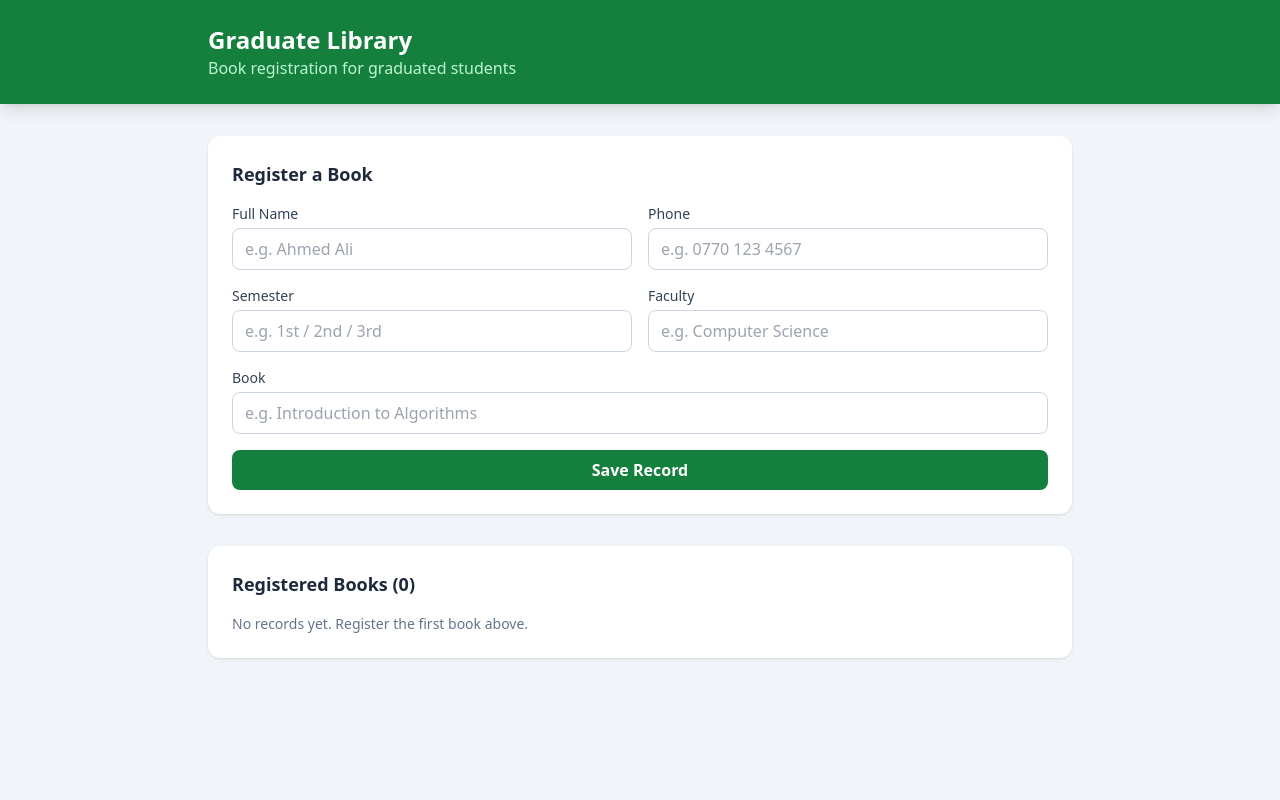
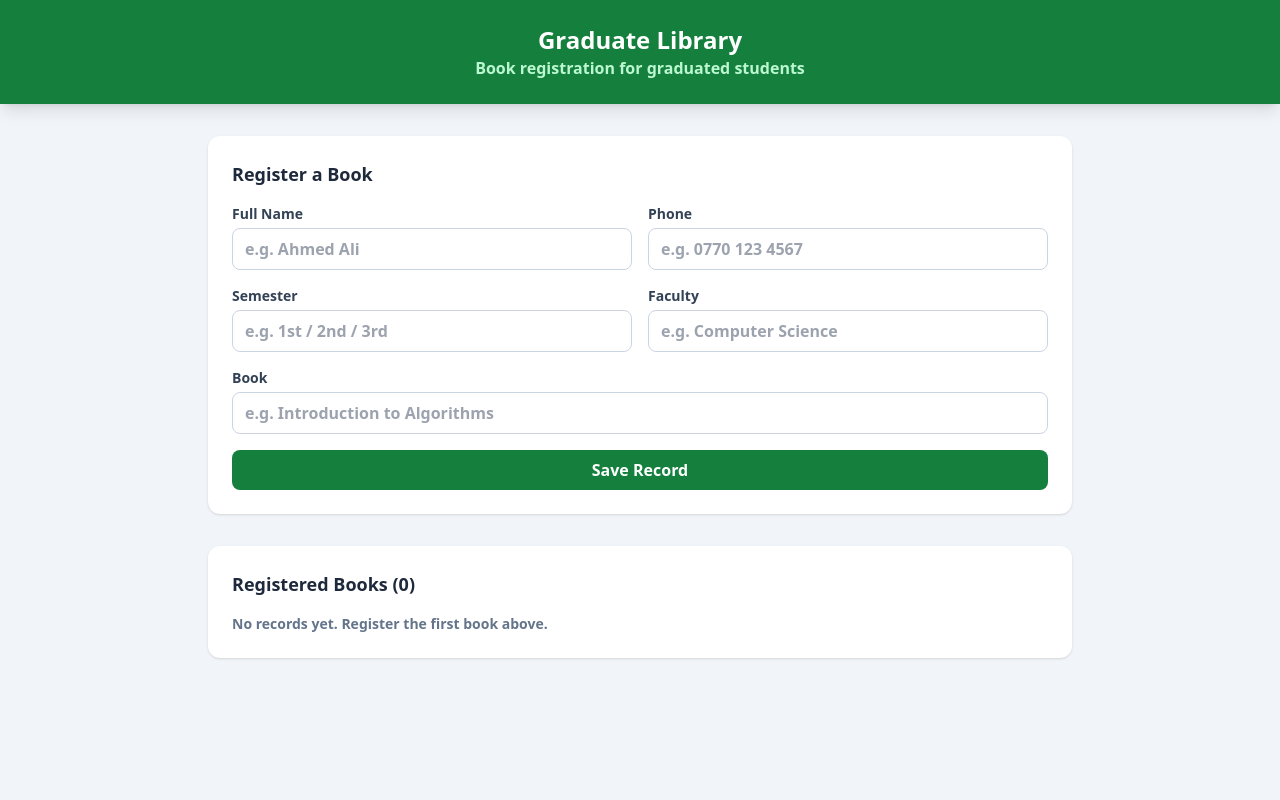
Before and after one commit to mountmason763-cpu/library, a Flask app: page / in a window 1280 px wide. Run offline with Flask 3, Linux system fonts and the light colour scheme; data that the repository does not hold is empty; parts of the project's set-up code (start-up, migrations or seed data) failed here and were passed over; some libraries are stand-ins or nearby versions.

Commit message:
center header text and make all fonts bold

```diff
--- a/templates/index.html
+++ b/templates/index.html
@@ -6,10 +6,10 @@
     <title>Graduate Library</title>
     <script src="https://cdn.tailwindcss.com"></script>
 </head>
-<body class="bg-slate-100 min-h-screen">
+<body class="bg-slate-100 min-h-screen font-bold">
 
     <header class="bg-green-700 text-white shadow-lg">
-        <div class="max-w-4xl mx-auto px-4 py-6">
+        <div class="max-w-4xl mx-auto px-4 py-6 text-center">
             <h1 class="text-2xl font-bold">Graduate Library</h1>
             <p class="text-green-200">Book registration for graduated students</p>
         </div>
@@ -20,7 +20,7 @@
         {% with messages = get_flashed_messages(with_categories=true) %}
             {% if messages %}
                 {% for category, message in messages %}
-                    <div class="mb-4 px-4 py-3 rounded-lg text-sm font-medium
+                    <div class="mb-4 px-4 py-3 rounded-lg text-sm font-bold
                         {% if category == 'error' %}bg-red-100 text-red-700 border border-red-300{% else %}bg-green-100 text-green-700 border border-green-300{% endif %}">
                         {{ message }}
                     </div>
@@ -29,36 +29,36 @@
         {% endwith %}
 
         <section class="bg-white rounded-xl shadow p-6 mb-8">
-            <h2 class="text-lg font-semibold text-slate-800 mb-4">Register a Book</h2>
+            <h2 class="text-lg font-bold text-slate-800 mb-4">Register a Book</h2>
             <form method="post" action="{{ url_for('add_student') }}" class="grid grid-cols-1 md:grid-cols-2 gap-4">
                 <div>
-                    <label class="block text-sm font-medium text-slate-700 mb-1" for="full_name">Full Name</label>
+                    <label class="block text-sm font-bold text-slate-700 mb-1" for="full_name">Full Name</label>
                     <input type="text" name="full_name" id="full_name" required placeholder="e.g. Ahmed Ali"
                         class="w-full rounded-lg border border-slate-300 px-3 py-2 focus:outline-none focus:ring-2 focus:ring-indigo-500">
                 </div>
                 <div>
-                    <label class="block text-sm font-medium text-slate-700 mb-1" for="phone">Phone</label>
+                    <label class="block text-sm font-bold text-slate-700 mb-1" for="phone">Phone</label>
                     <input type="tel" name="phone" id="phone" required placeholder="e.g. 0770 123 4567"
                         class="w-full rounded-lg border border-slate-300 px-3 py-2 focus:outline-none focus:ring-2 focus:ring-indigo-500">
                 </div>
                 <div>
-                    <label class="block text-sm font-medium text-slate-700 mb-1" for="semester">Semester</label>
+                    <label class="block text-sm font-bold text-slate-700 mb-1" for="semester">Semester</label>
                     <input type="text" name="semester" id="semester" required placeholder="e.g. 1st / 2nd / 3rd"
                         class="w-full rounded-lg border border-slate-300 px-3 py-2 focus:outline-none focus:ring-2 focus:ring-indigo-500">
                 </div>
                 <div>
-                    <label class="block text-sm font-medium text-slate-700 mb-1" for="faculty">Faculty</label>
+                    <label class="block text-sm font-bold text-slate-700 mb-1" for="faculty">Faculty</label>
                     <input type="text" name="faculty" id="faculty" required placeholder="e.g. Computer Science"
                         class="w-full rounded-lg border border-slate-300 px-3 py-2 focus:outline-none focus:ring-2 focus:ring-indigo-500">
                 </div>
                 <div class="md:col-span-2">
-                    <label class="block text-sm font-medium text-slate-700 mb-1" for="book">Book</label>
+                    <label class="block text-sm font-bold text-slate-700 mb-1" for="book">Book</label>
                     <input type="text" name="book" id="book" required placeholder="e.g. Introduction to Algorithms"
                         class="w-full rounded-lg border border-slate-300 px-3 py-2 focus:outline-none focus:ring-2 focus:ring-indigo-500">
                 </div>
                 <div class="md:col-span-2">
                     <button type="submit"
-                        class="w-full bg-green-700 hover:bg-green-800 text-white font-semibold py-2 px-4 rounded-lg transition">
+                        class="w-full bg-green-700 hover:bg-green-800 text-white font-bold py-2 px-4 rounded-lg transition">
                         Save Record
                     </button>
                 </div>
@@ -66,7 +66,7 @@
         </section>
 
         <section class="bg-white rounded-xl shadow p-6">
-            <h2 class="text-lg font-semibold text-slate-800 mb-4">Registered Books ({{ students|length }})</h2>
+            <h2 class="text-lg font-bold text-slate-800 mb-4">Registered Books ({{ students|length }})</h2>
             {% if students %}
                 <div class="overflow-x-auto">
                     <table class="w-full text-sm text-left text-slate-700">
@@ -84,7 +84,7 @@
                         <tbody class="divide-y divide-slate-200">
                             {% for student in students %}
                             <tr class="hover:bg-slate-50">
-                                <td class="px-4 py-3 font-medium">{{ student['full_name'] }}</td>
+                                <td class="px-4 py-3 font-bold">{{ student['full_name'] }}</td>
                                 <td class="px-4 py-3">{{ student['phone'] }}</td>
                                 <td class="px-4 py-3">{{ student['semester'] }}</td>
                                 <td class="px-4 py-3">{{ student['faculty'] }}</td>
@@ -94,7 +94,7 @@
                                     <form method="post" action="{{ url_for('delete_student', student_id=student['id']) }}"
                                           onsubmit="return confirm('Delete this record?');">
                                         <button type="submit"
-                                            class="text-red-600 hover:text-red-800 font-medium">Delete</button>
+                                            class="text-red-600 hover:text-red-800 font-bold">Delete</button>
                                     </form>
                                 </td>
                             </tr>
```
